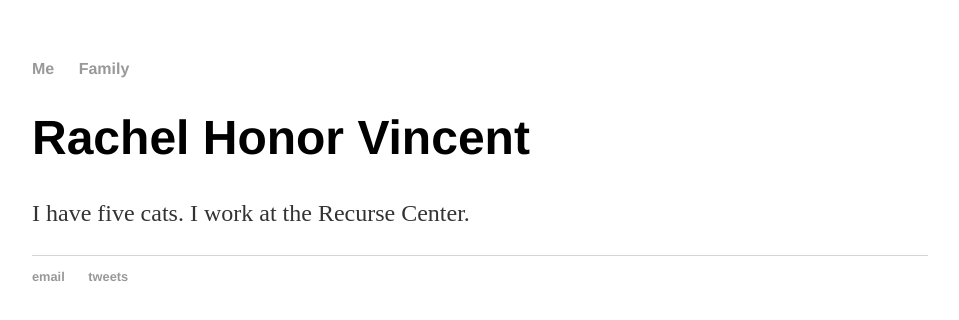
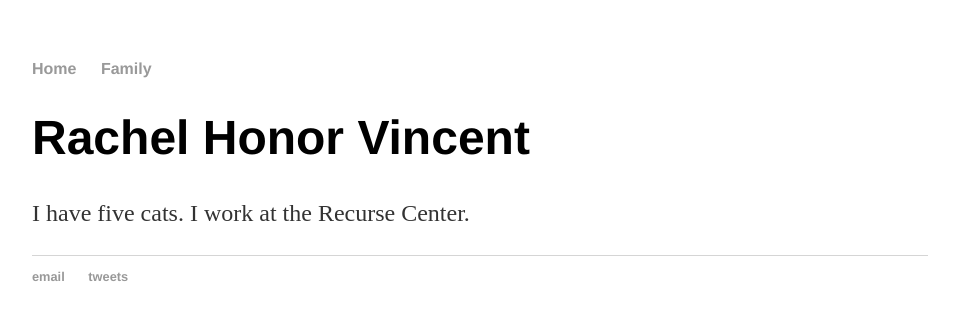
Before and after one commit to rhonorv/rhonorv.github.io, a Jekyll site: the page index.html, which Jekyll copies as it is, in a window 1280 px wide. Shown: the top 320 px of the page, without its empty margins (160-1119 px from the left). Built offline with Jekyll 4.4.1, drawn with Linux system fonts in a browser that asks for light colours.

Commit message:
Link to Jay

```diff
--- a/family/index.html
+++ b/family/index.html
@@ -5,7 +5,7 @@ title: Family
 
 		<div class="family">
 			<h1>Fam</h1>
-			<p>I live with this guy in Brooklyn. We have five tiny furry scratchy yelling children. He has made them websites, though they do not use them.</p>
+			<p>I live with <a href="https://jayschwa.net/">this guy</a> in Brooklyn. We have five tiny furry scratchy yelling children. He has made them websites, though they do not use them.</p>
 
 			<ul class="cats">
 				<li><a href="https://sable.cat">Sable</a></li>
--- a/index.html
+++ b/index.html
@@ -8,7 +8,7 @@
 	<body>
 		<nav>
     		<ul>
-        		<li><a href="/">Me</a></li>
+        		<li><a href="/">Home</a></li>
         		<li><a href="/family">Family</a></li>
     		</ul>
 		</nav>
```
